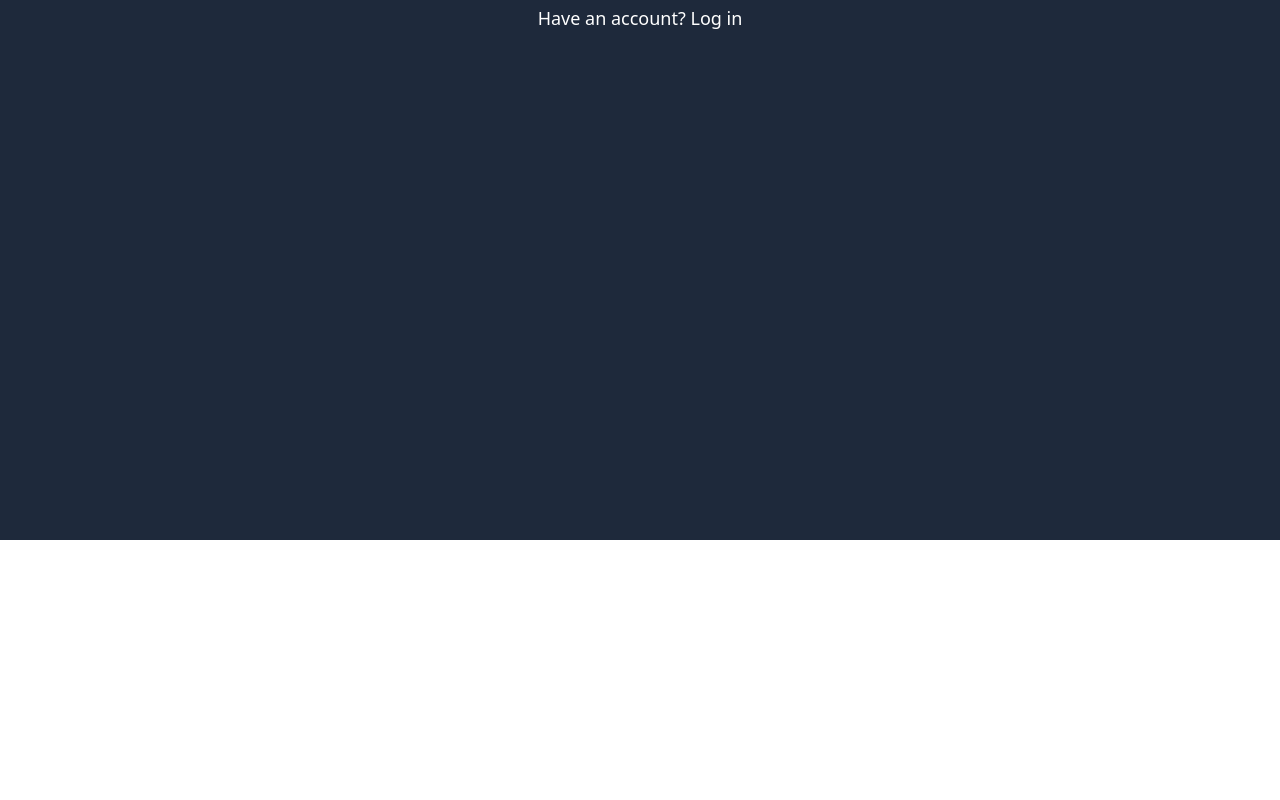
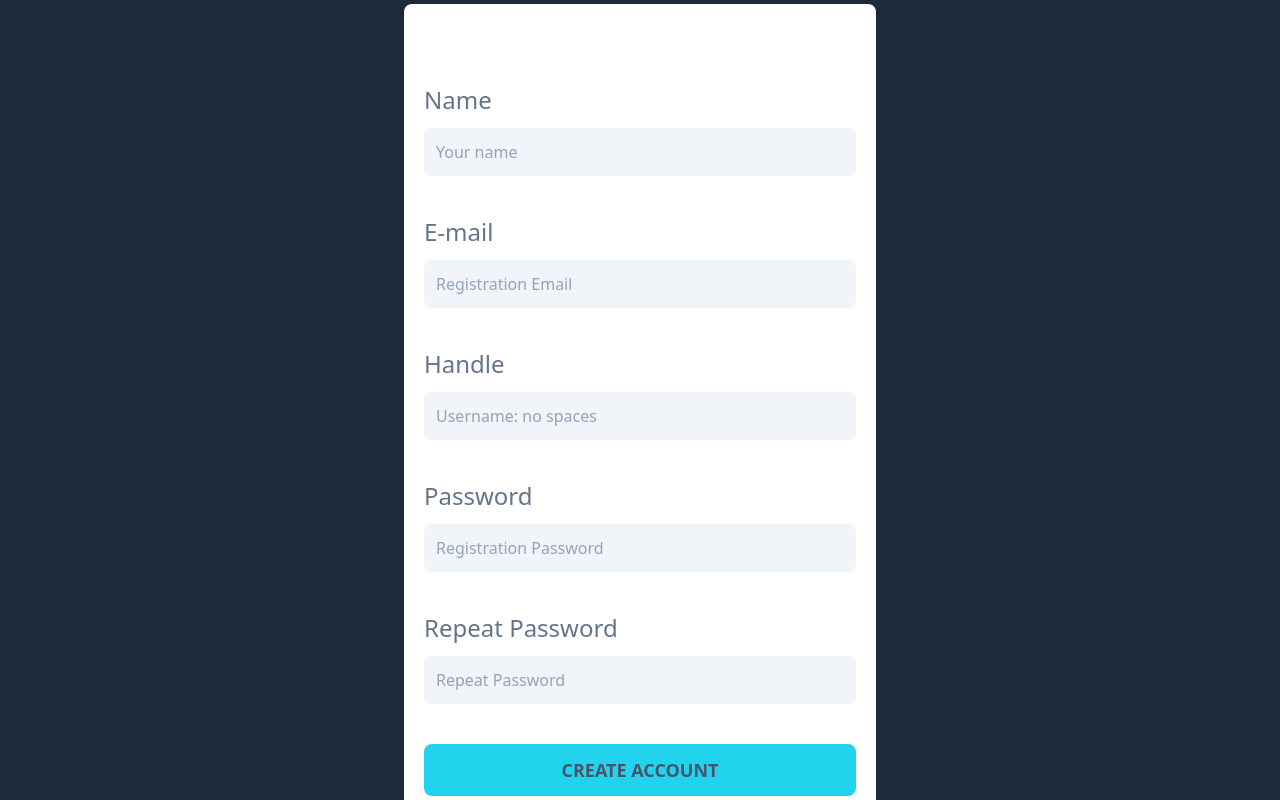
Before and after one commit to MarioAGtzC/devtree-frontend, a React (Vite) app: page /auth/register in a window 1280 px wide. Shown: the part 260-1060 px from the top of the page. Before the commit the page ends 800 px from the top, so only its background shows below. Built offline with nearby package versions, Linux system fonts and the light colour scheme.

Commit message:
Register Form

```diff
--- a/src/views/RegisterView.tsx
+++ b/src/views/RegisterView.tsx
@@ -4,6 +4,65 @@
   return (
     <>
       <h1 className='text-4xl text-white font-bold'>Create Account</h1>
+
+      <form
+        onSubmit={() => { }}
+        className="bg-white px-5 py-20 rounded-lg space-y-10 mt-10"
+      >
+        <div className="grid grid-cols-1 space-y-3">
+          <label htmlFor="name" className="text-2xl text-slate-500">Name</label>
+          <input
+            id="name"
+            type="text"
+            placeholder="Your name"
+            className="bg-slate-100 border-none p-3 rounded-lg placeholder-slate-400"
+          />
+        </div>
+        <div className="grid grid-cols-1 space-y-3">
+          <label htmlFor="email" className="text-2xl text-slate-500">E-mail</label>
+          <input
+            id="email"
+            type="email"
+            placeholder="Registration Email"
+            className="bg-slate-100 border-none p-3 rounded-lg placeholder-slate-400"
+          />
+        </div>
+        <div className="grid grid-cols-1 space-y-3">
+          <label htmlFor="handle" className="text-2xl text-slate-500">Handle</label>
+          <input
+            id="handle"
+            type="text"
+            placeholder="Username: no spaces"
+            className="bg-slate-100 border-none p-3 rounded-lg placeholder-slate-400"
+          />
+        </div>
+        <div className="grid grid-cols-1 space-y-3">
+          <label htmlFor="password" className="text-2xl text-slate-500">Password</label>
+          <input
+            id="password"
+            type="password"
+            placeholder="Registration Password"
+            className="bg-slate-100 border-none p-3 rounded-lg placeholder-slate-400"
+          />
+        </div>
+
+        <div className="grid grid-cols-1 space-y-3">
+          <label htmlFor="password_confirmation" className="text-2xl text-slate-500">Repeat Password</label>
+          <input
+            id="password"
+            type="password"
+            placeholder="Repeat Password"
+            className="bg-slate-100 border-none p-3 rounded-lg placeholder-slate-400"
+          />
+        </div>
+
+        <input
+          type="submit"
+          className="bg-cyan-400 p-3 text-lg w-full uppercase text-slate-600 rounded-lg font-bold cursor-pointer"
+          value='Create Account'
+        />
+      </form>
+
       <nav className='mt-10'>
         <Link
           className='text-center text-white text-lg block'
```
